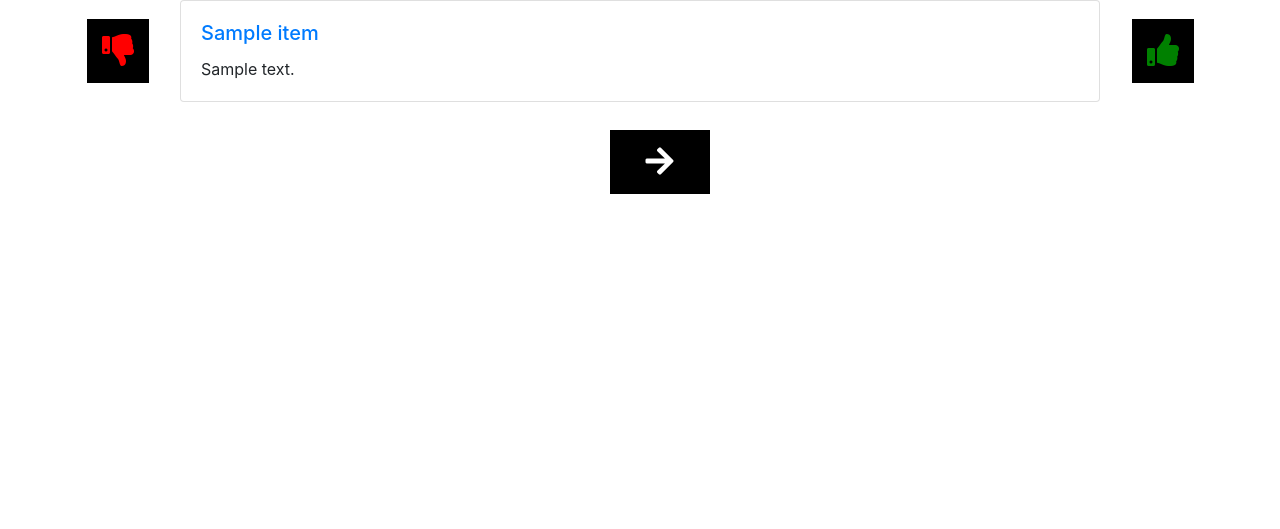
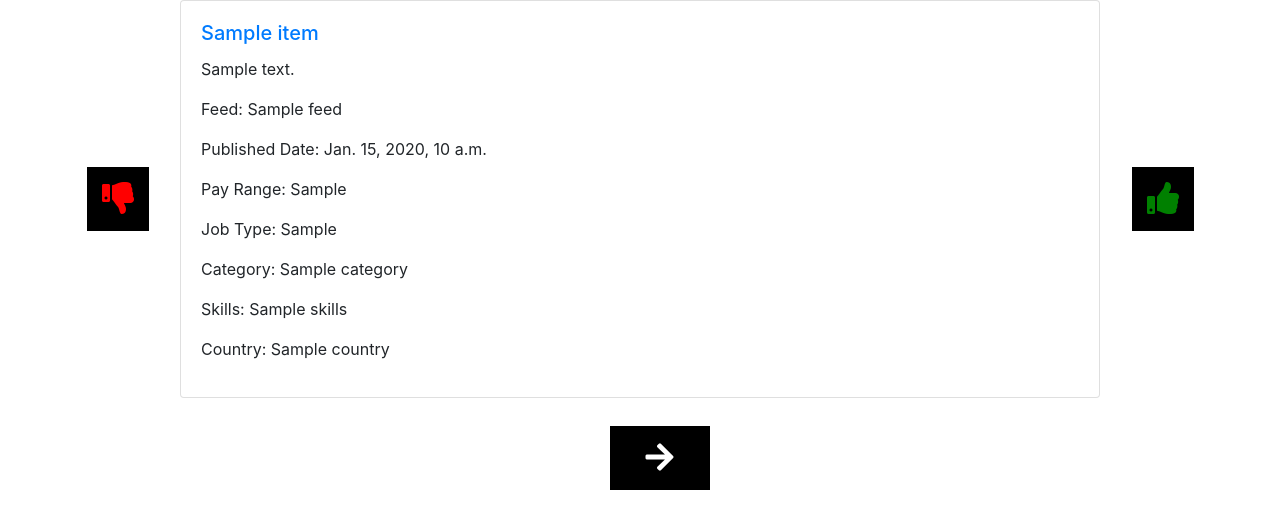
Before and after one commit to hoyackagency/bidapp, a Django app: page /webapp/ in a window 1280 px wide. Shown: the top 529 px of the page. Run offline with Django 3.2, Linux system fonts and the light colour scheme; tables that the repository leaves empty hold one stand-in row (values such as "Sample post"); a database or web service that is not in the repository returns one stand-in record (values such as "Sample title"); data that the repository does not hold is empty; some libraries are stand-ins or nearby versions.

Commit message:
added response elements to webapp

```diff
--- a/webapp/static/webapp/js/main.js
+++ b/webapp/static/webapp/js/main.js
@@ -28,11 +28,17 @@ document.getElementById("recycle").onclick = function() {
     fetch(`http://localhost:8000/view?recycle=true&feed_entry_id=${feed_entry_id}`)
         .then(response => response.json())
         .then(data => {
-            var titleElement = document.getElementById('card-title');
-            titleElement.textContent = data.title;
-            titleElement.href = data.link;  // set the href to the new URL
+            document.getElementById('card-title').textContent = data.title;
+            document.getElementById('card-title').href = data.link;
             document.getElementById('card-content').textContent = data.content;
-            feed_entry_id = data.id;  // update feed entry id
+            document.getElementById('card-feed').textContent = "Feed: " + data.feed.feed_name;
+            document.getElementById('card-published_date').textContent = "Published Date: " + data.published_date;
+            document.getElementById('card-pay_range').textContent = "Pay Range: " + data.pay_range;
+            document.getElementById('card-job_type').textContent = "Job Type: " + data.job_type;
+            document.getElementById('card-category').textContent = "Category: " + data.category;
+            document.getElementById('card-skills').textContent = "Skills: " + data.skills;
+            document.getElementById('card-country').textContent = "Country: " + data.country;
+            feed_entry_id = data.id;
         })
         .catch((error) => {
             console.error('Error:', error);
--- a/webapp/templates/webapp/index.html
+++ b/webapp/templates/webapp/index.html
@@ -23,6 +23,13 @@
                             <a id="card-title" href="{{ data.link }}" target="_blank">{{ data.title }}</a>
                         </h5>
                         <p id="card-content" class="card-text">{{ data.content }}</p>
+                        <p id="card-feed">Feed: {{ data.feed.feed_name }}</p>
+                        <p id="card-published_date">Published Date: {{ data.published_date }}</p>
+                        <p id="card-pay_range">Pay Range: {{ data.pay_range }}</p>
+                        <p id="card-job_type">Job Type: {{ data.job_type }}</p>
+                        <p id="card-category">Category: {{ data.category }}</p>
+                        <p id="card-skills">Skills: {{ data.skills }}</p>
+                        <p id="card-country">Country: {{ data.country }}</p>
                     </div>
                 </div>
             </div>
```
Also changed, not shown: webapp/views.py (line endings or trailing spaces).
